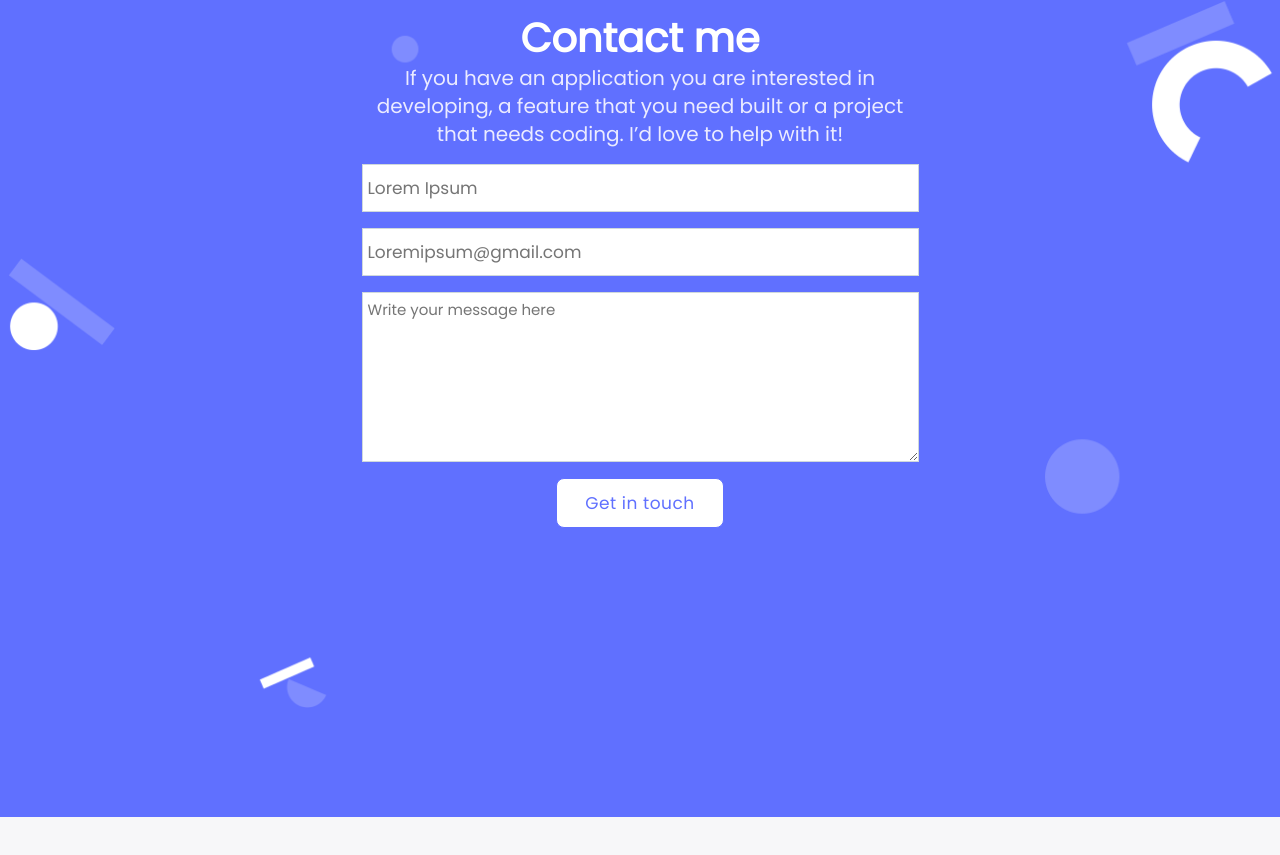
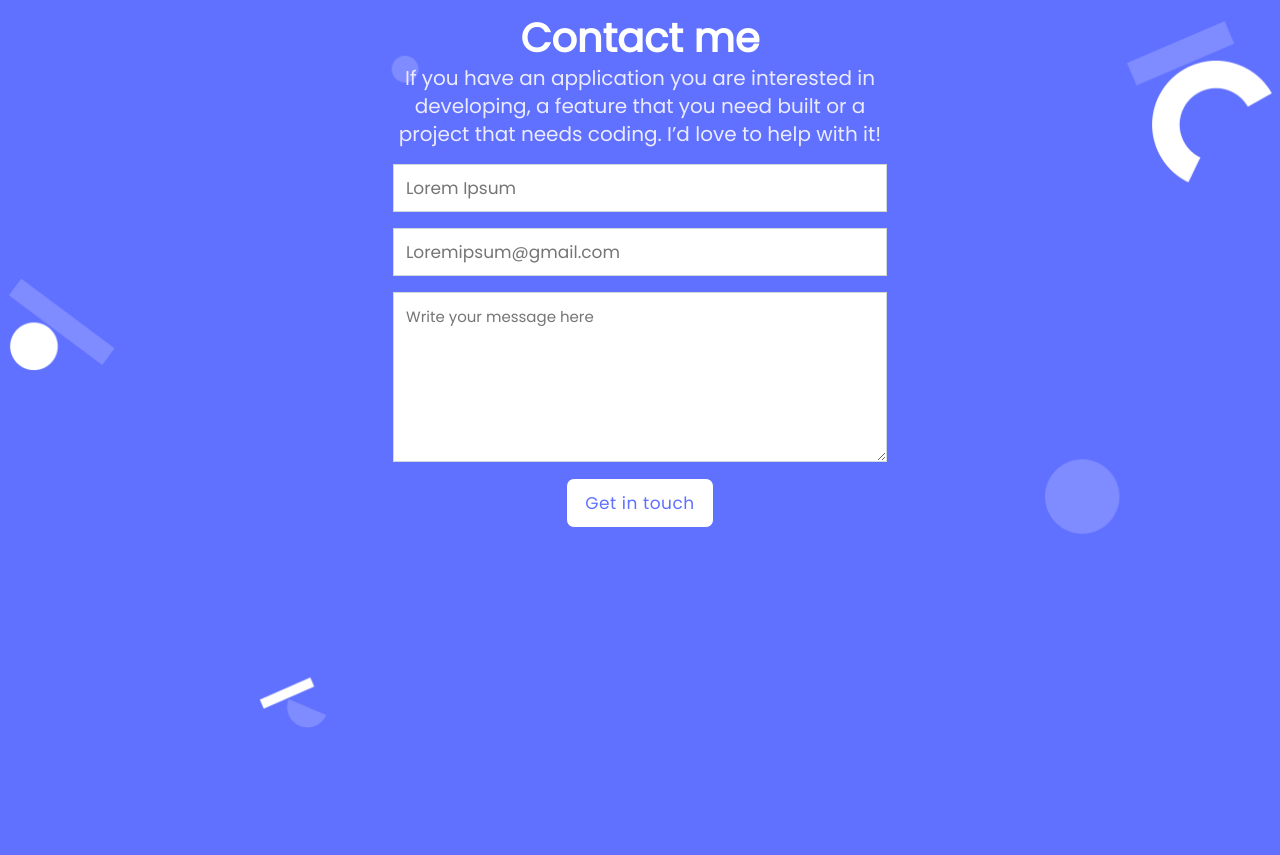
Before and after one commit to enocol/MobileFirst, a website: page index.html in a window 1280 px wide. Shown: the part 3883-4738 px from the top of the page. Before the commit the page ends 4700 px from the top, so only its background shows below. Drawn offline with Linux system fonts and the light colour scheme.

Commit message:
Reduce width of contact form

```diff
--- a/styles.css
+++ b/styles.css
@@ -483,11 +483,11 @@ button:active {
     background-repeat: no-repeat;
     background-size: contain;
     background-position: center left;
-    height: 115vh;
+    height: 120vh;
   }
 
   .contactform {
-    width: 45%;
+    width: 40%;
     align-items: center;
   }
 
@@ -495,6 +495,7 @@ button:active {
   .emailinput,
   .messageinput {
     border-radius: 0;
+    padding: 12px;
   }
 
   .grid-items .cards-B {
```
